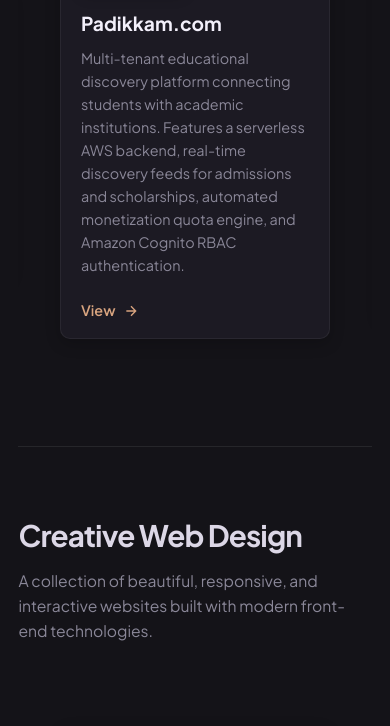
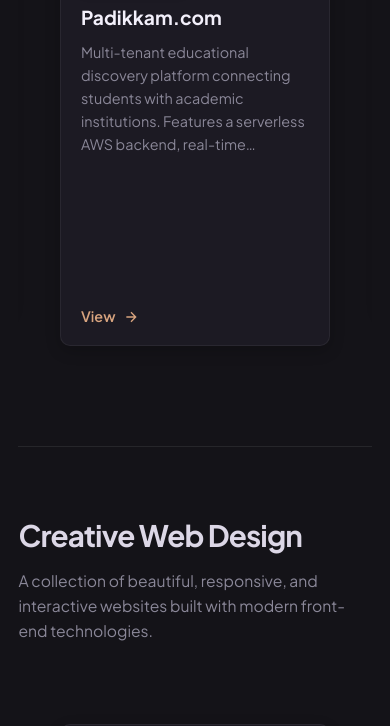
Before and after one commit to abhiiiiiiiii/portfolio, a website built with Vite: page index.html in a window 390 px wide. Shown: the part 2873-3599 px from the top of the page. Built offline with nearby package versions, Linux system fonts and the light colour scheme.

Commit message:
style: enforced consistent card heights in carousel

```diff
--- a/styles.css
+++ b/styles.css
@@ -968,6 +968,7 @@
 .ring-carousel .work-card {
   position: absolute;
   width: 340px;
+  height: 450px; /* Fixed height for consistent ratio */
   padding: 1.5rem 1.5rem 1.25rem;
   transition: all 0.5s cubic-bezier(0.25, 0.8, 0.25, 1);
   opacity: 0;
@@ -977,6 +978,14 @@
   box-shadow: 0 5px 15px rgba(0,0,0,0.2);
 }
 
+.ring-carousel .work-desc {
+  display: -webkit-box;
+  -webkit-line-clamp: 4; /* Limit to 4 lines */
+  -webkit-box-orient: vertical;
+  overflow: hidden;
+  margin-bottom: 1.5rem;
+}
+
 .ring-carousel .work-card.active-slide {
   opacity: 1;
   z-index: 10;
@@ -1027,7 +1036,11 @@
   }
   .ring-carousel .work-card {
     width: 270px;
+    height: 420px; /* Adjust fixed height for mobile */
     padding: 1.25rem 1.25rem 1rem;
+  }
+  .ring-carousel .work-desc {
+    -webkit-line-clamp: 5; /* Allow 5 lines on mobile if needed */
   }
   /* Keep side cards peeking out, scaled down so they fit visually */
   .ring-carousel .work-card.prev-slide { transform: translateX(-60%) scale(0.85); opacity: 0.5; }
```
